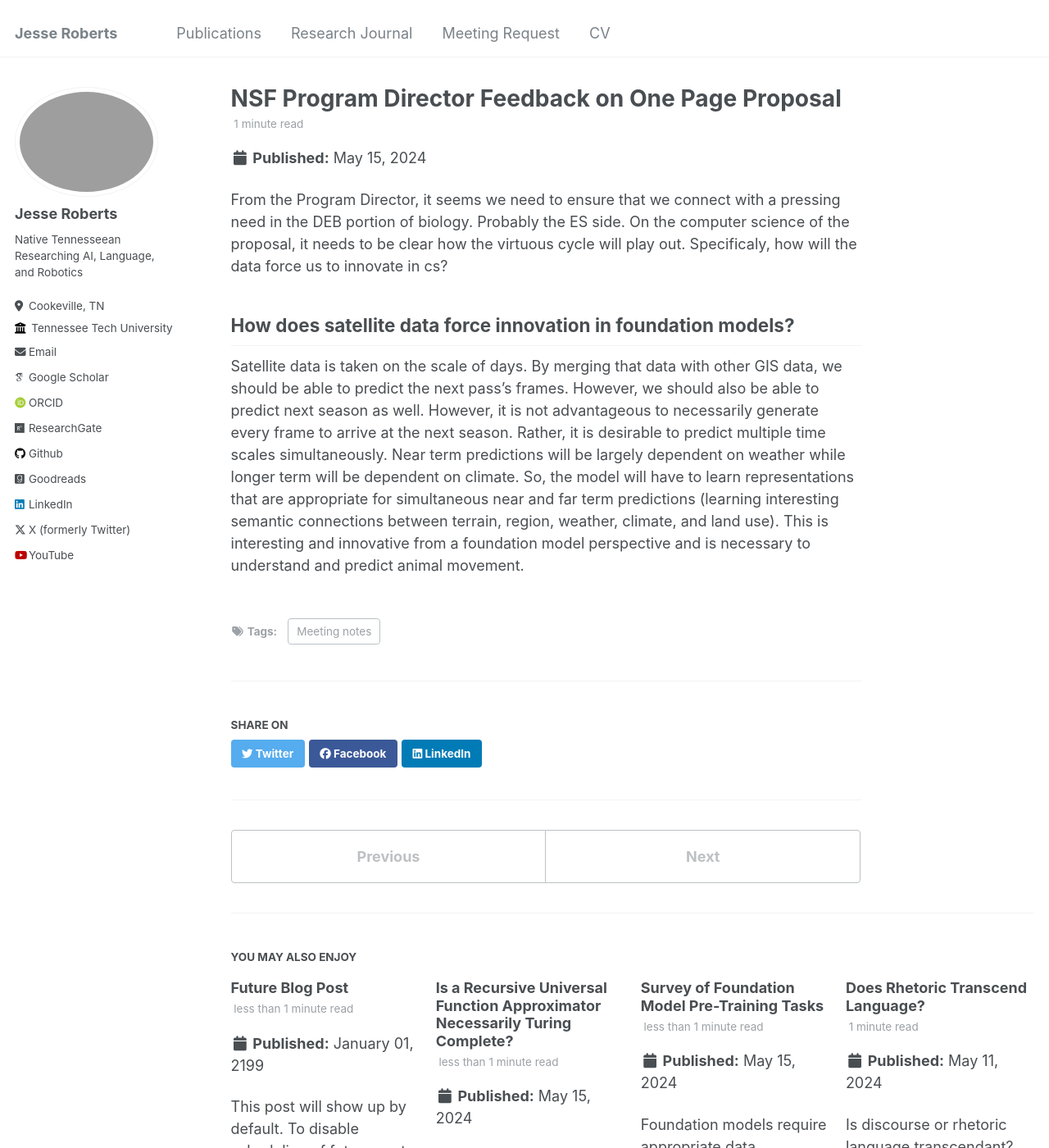
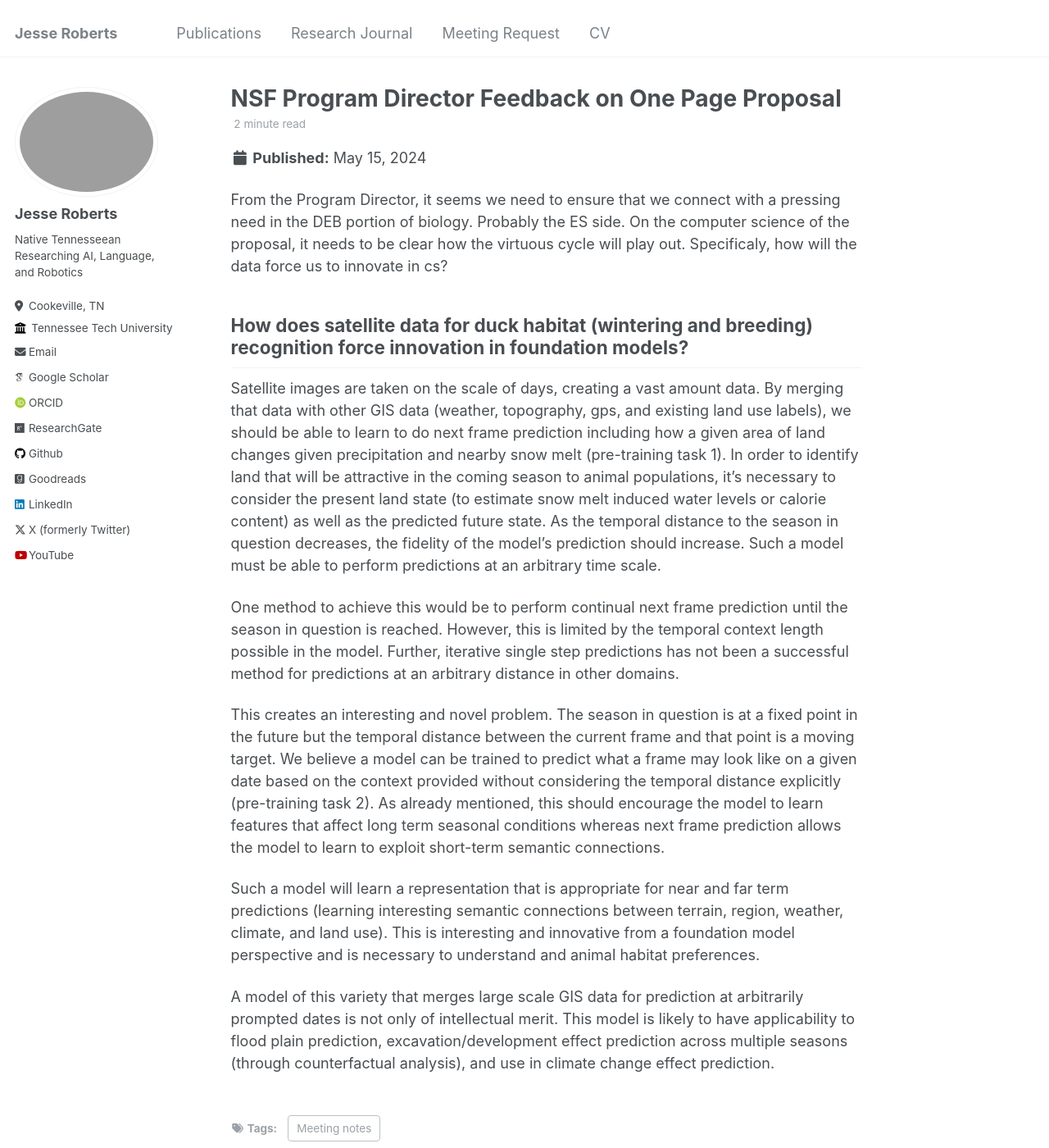
Before and after one commit to JesseTNRoberts/JesseTNRoberts.github.io, a Jekyll site: the page built from _posts/2024-05-15-MeetingNotesMoyer.md, in a window 1280 px wide and 1400 px high. Shown: the whole window at 82% size. Built offline with Jekyll 4.4.1, drawn with Linux system fonts in a browser that asks for light colours; some web fonts are replaced.

Commit message:
Update 2024-05-15-MeetingNotesMoyer.md

```diff
--- a/_posts/2024-05-15-MeetingNotesMoyer.md
+++ b/_posts/2024-05-15-MeetingNotesMoyer.md
@@ -8,6 +8,14 @@ tags:
 
 From the Program Director, it seems we need to ensure that we connect with a pressing need in the DEB portion of biology. Probably the ES side. On the computer science of the proposal, it needs to be clear how the virtuous cycle will play out. Specificaly, how will the data  force us to innovate in cs?
 
-## How does satellite data force innovation in foundation models?
+## How does satellite data for duck habitat (wintering and breeding) recognition force innovation in foundation models?
 
-Satellite data is taken on the scale of days. By merging that data with other GIS data, we should be able to predict the next pass's frames. However, we should also be able to predict next season as well. However, it is not advantageous to necessarily generate every frame to arrive at the next season. Rather, it is desirable to predict multiple time scales simultaneously. Near term predictions will be largely dependent on weather while longer term will be dependent on climate. So, the model will have to learn representations that are appropriate for simultaneous near and far term predictions (learning interesting semantic connections between terrain, region, weather, climate, and land use). This is interesting and innovative from a foundation model perspective and is necessary to understand and predict animal movement.
+Satellite images are taken on the scale of days, creating a vast amount data. By merging that data with other GIS data (weather, topography, gps, and existing land use labels), we should be able to learn to do next frame prediction including how a given area of land changes given precipitation and nearby snow melt (pre-training task 1). In order to identify land that will be attractive in the coming season to animal populations, it's necessary to consider the present land state (to estimate snow melt induced water levels or calorie content) as well as the predicted future state. As the temporal distance to the season in question decreases, the fidelity of the model's prediction should increase. Such a model must be able to perform predictions at an arbitrary time scale.
+
+One method to achieve this would be to perform continual next frame prediction until the season in question is reached. However, this is limited by the temporal context length possible in the model. Further, iterative single step predictions has not been a successful method for predictions at an arbitrary distance in other domains.
+
+This creates an interesting and novel problem. The season in question is at a fixed point in the future but the temporal distance between the current frame and that point is a moving target. We believe a model can be trained to predict what a frame may look like on a given date based on the context provided without considering the temporal distance explicitly (pre-training task 2). As already mentioned, this should encourage the model to learn features that affect long term seasonal conditions whereas next frame prediction allows the model to learn to exploit short-term semantic connections.
+
+Such a model will learn a representation that is appropriate for near and far term predictions (learning interesting semantic connections between terrain, region, weather, climate, and land use). This is interesting and innovative from a foundation model perspective and is necessary to understand and animal habitat preferences.
+
+A model of this variety that merges large scale GIS data for prediction at arbitrarily prompted dates is not only of intellectual merit. This model is likely to have applicability to flood plain prediction, excavation/development effect prediction across multiple seasons (through counterfactual analysis), and use in climate change effect prediction.
```
